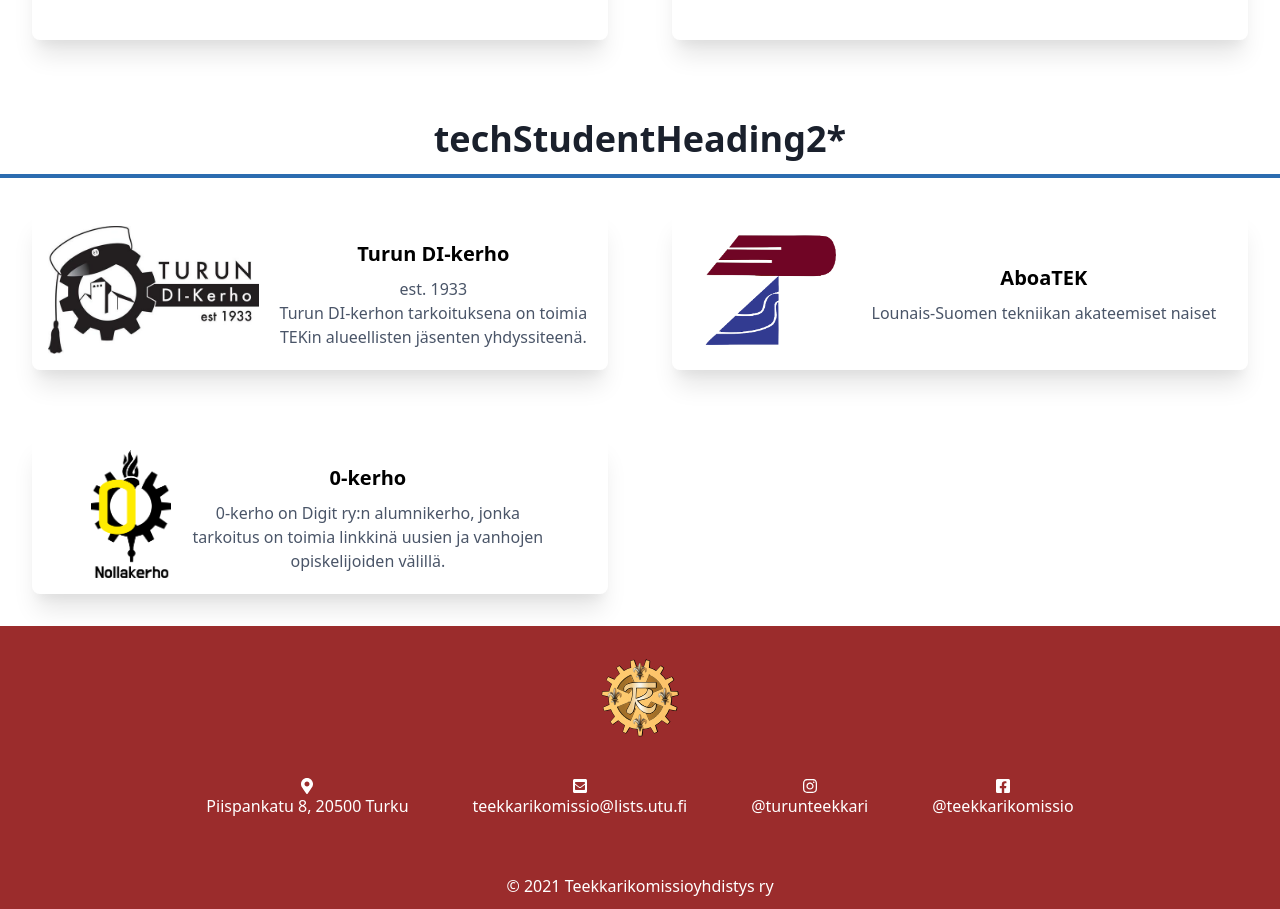
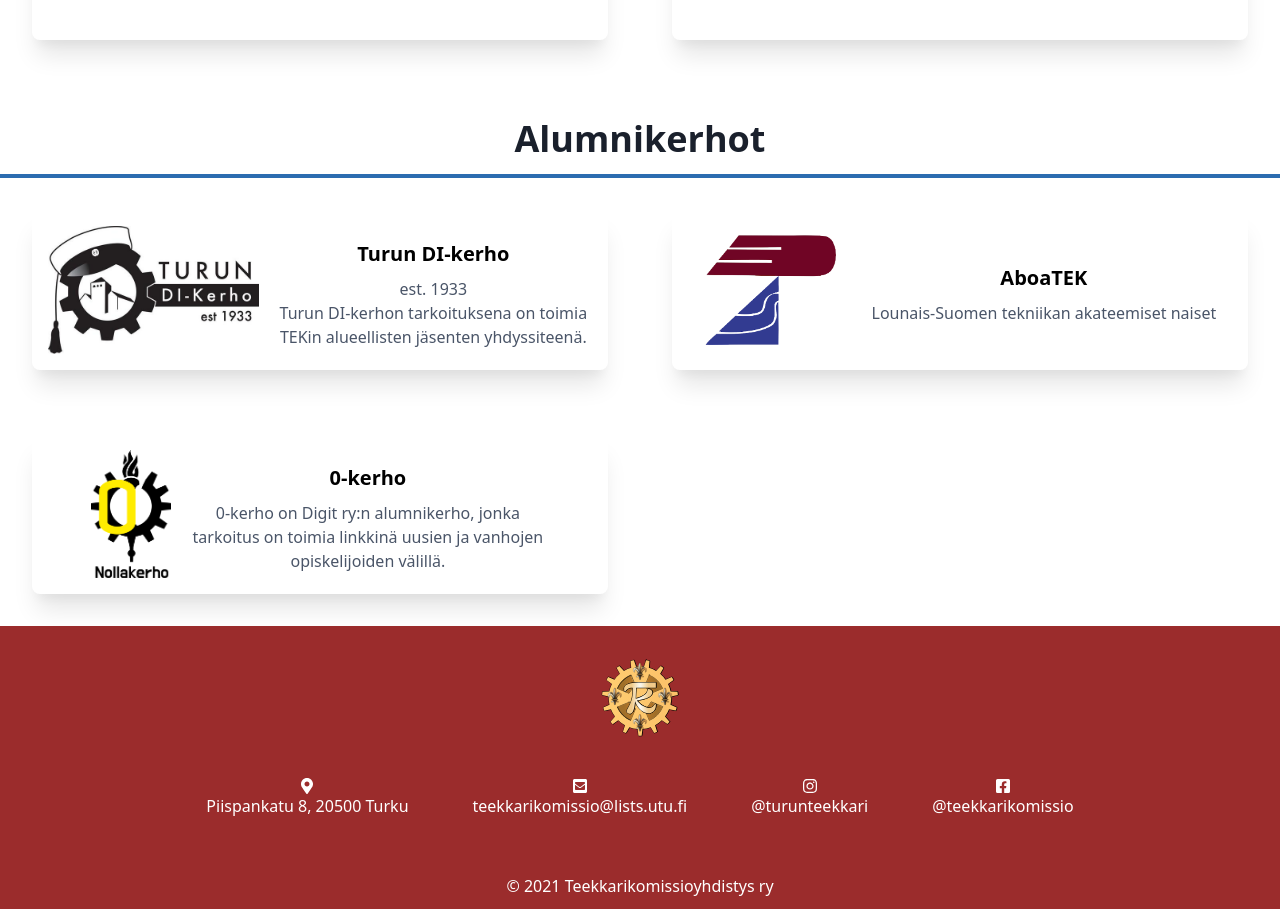
Before and after one commit to Teekkarikomissio/teekkarikomissio.fi, a Next.js app: page /fi/fukseille in a window 1280 px wide. Shown: the part 1250-2159 px from the top of the page. Built offline with nearby package versions, Linux system fonts and the light colour scheme; what next would draw is missing.

Commit message:
actually translate to swe

```diff
--- a/pages/[lang]/fukseille.js
+++ b/pages/[lang]/fukseille.js
@@ -106,7 +106,7 @@
           />
         ))}
       </div>
-      <H2>{t('techStudentHeading2*')}</H2>
+      <H2>{t('techStudentHeading2')}</H2>
       <div className="border-b-4 border-solid border-blue-700 lg:border-blue-700" />
       <div className="lg:grid lg:grid-flow-col lg:grid-cols-2 lg:grid-rows-2 md:block">
         {alumniInfo.map(({ img, href, heading, description, founded }) => (
--- a/static-translations/locales/sv/techStudent.js
+++ b/static-translations/locales/sv/techStudent.js
@@ -1,7 +1,7 @@
 export default {
   metaTitle: 'Gulis',
-  techStudentBody: '',
-  techStudentHeading: '',
+  techStudentHeading: 'Guliskort',
+  techStudentBody: 'En väsentlig del av orienteringen för de nya studerandena är guliskort. Varje ny studerande får sitt eget guliskort där man hittar en lista över det som hör till vår teknologverksamhet. Uppgifterna i guliskorten varierar från ämnesförening till ämnesförening, men huvudsaken är att göra de nya studerandena insatta i verksamheten och uppmuntra dem att delta i evenemang och aktiviteter som ordnas under året. Efter att ha fyllt i sitt kort blir gulnäbben en teknolog och får sin teknologmössa på valborgsafton.',
   techStudentHeading1: 'Medlemsföreningar',
   techStudentBody1: 'Teknologkommissionen har fyra medlemmar, nämligen de teknologföreningar som har sin verksamhet i Åbo. Varje röstberättigad medlem av Digit ry, Nucleus ry, Datateknologerna vid Åbo Akademi rf och Kemistklubben vid Åbo Akademi rf är alltså automatiskt berättigad att delta i TK:s verksamhet!',
   techStudentHeading2: 'Alumnföreningar',
```
